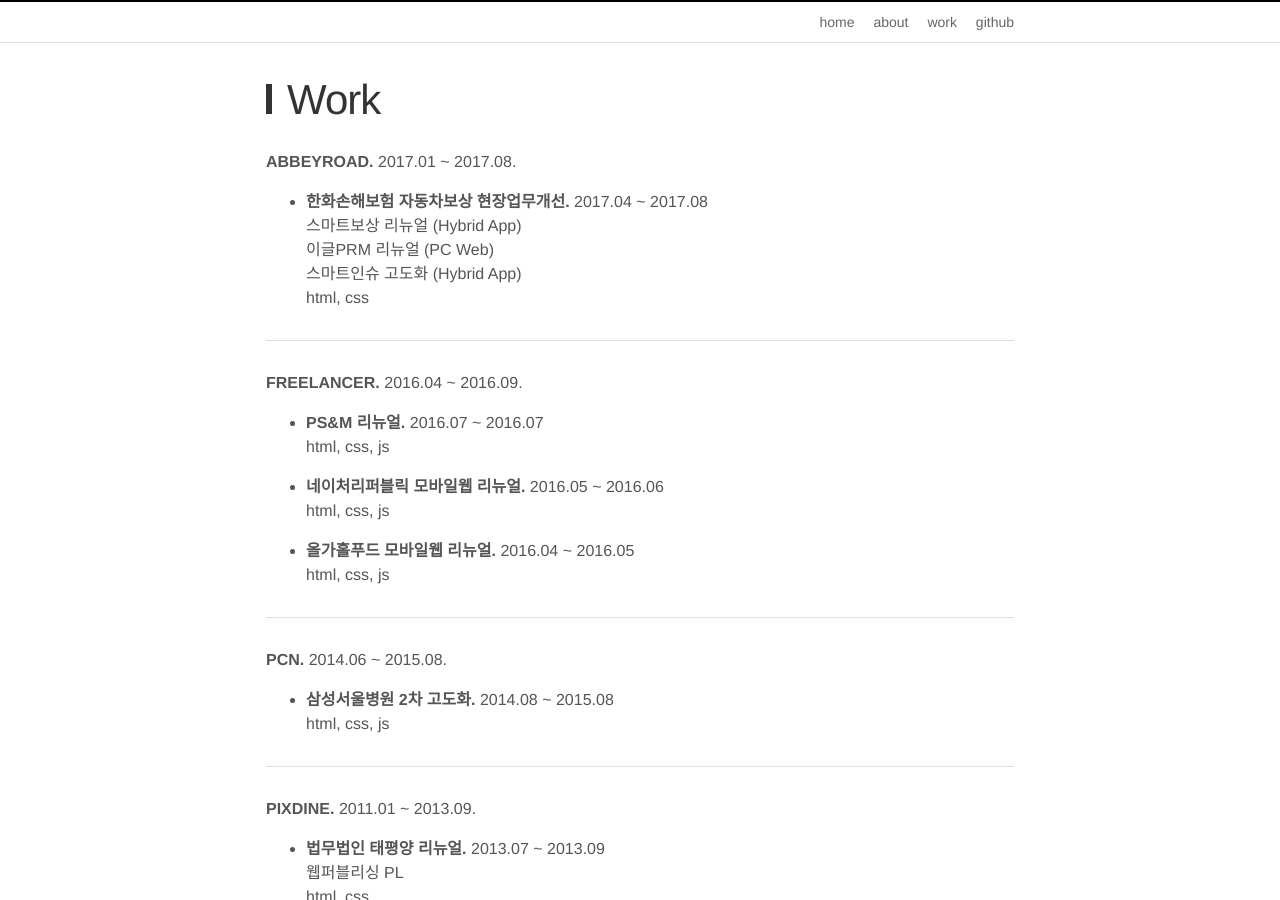
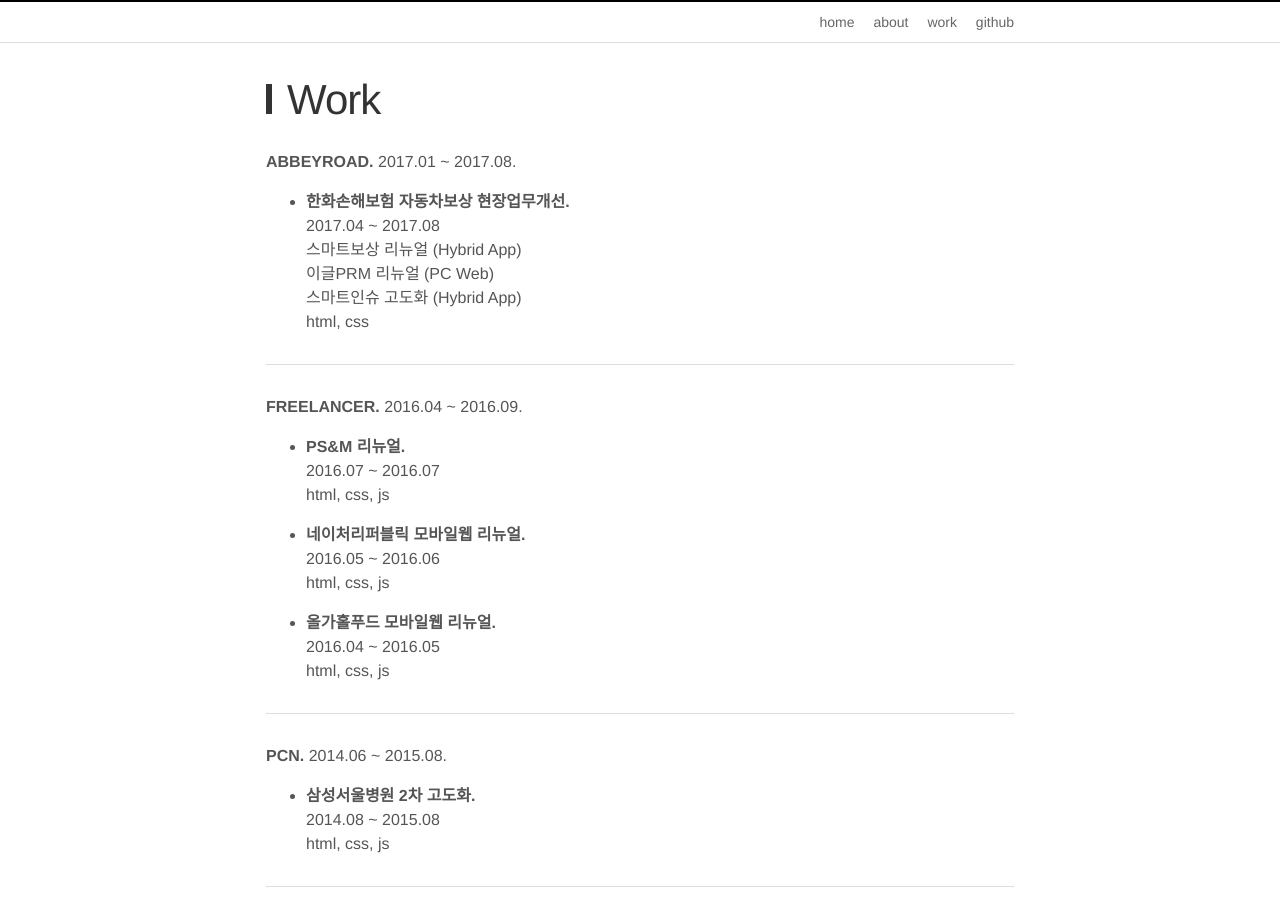
Before and after one commit to imyb/imyb.github.io, a Jekyll site: the page built from work.md, in a window 1280 px wide and 900 px high. Built offline with Jekyll 4.4.1, drawn with Linux system fonts in a browser that asks for light colours.

Commit message:
Update work.md

```diff
--- a/work.md
+++ b/work.md
@@ -8,7 +8,7 @@
 **ABBEYROAD.**
 2017.01 ~ 2017.08.<br>
 
-- **한화손해보험 자동차보상 현장업무개선.**
+- **한화손해보험 자동차보상 현장업무개선.**<br>
   2017.04 ~ 2017.08<br>
   스마트보상 리뉴얼 (Hybrid App)<br>
   이글PRM 리뉴얼 (PC Web)<br>
@@ -22,15 +22,15 @@
 **FREELANCER.**
 2016.04 ~ 2016.09.<br>
 
-- **PS&M 리뉴얼.**
+- **PS&M 리뉴얼.**<br>
   2016.07 ~ 2016.07<br>
   html, css, js<br>
 
-- **네이처리퍼블릭 모바일웹 리뉴얼.**
+- **네이처리퍼블릭 모바일웹 리뉴얼.**<br>
   2016.05 ~ 2016.06<br>
   html, css, js<br>
 
-- **올가홀푸드 모바일웹 리뉴얼.**
+- **올가홀푸드 모바일웹 리뉴얼.**<br>
   2016.04 ~ 2016.05<br>
   html, css, js<br>
 
@@ -41,7 +41,7 @@
 **PCN.**
 2014.06 ~ 2015.08.<br>
 
-- **삼성서울병원 2차 고도화.**
+- **삼성서울병원 2차 고도화.**<br>
   2014.08  ~ 2015.08<br>
   html, css, js<br>
 
@@ -52,29 +52,29 @@
 **PIXDINE.**
 2011.01 ~ 2013.09.<br>
 
-- **법무법인 태평양 리뉴얼.**
+- **법무법인 태평양 리뉴얼.**<br>
   2013.07 ~ 2013.09<br>
   웹퍼블리싱 PL<br>
   html, css<br>
 
-- **삼성SDS mySingle v7 고도화.**
+- **삼성SDS mySingle v7 고도화.**<br>
   2013.02 ~ 2013.06<br>
   html, css<br>
 
-- **AJ렌터카 리뉴얼.**
+- **AJ렌터카 리뉴얼.**<br>
   2012.12 ~ 2013.01<br>
   html, css<br>
 
-- **삼성SDS mySingle v6.5 고도화.**
+- **삼성SDS mySingle v6.5 고도화.**<br>
   2012.02 ~ 2012.06<br>
   html, css<br>
 
-- **삼성SDS 멀티캠퍼스 리뉴얼.**
+- **삼성SDS 멀티캠퍼스 리뉴얼.**<br>
   2011.07 ~ 2011.11<br>
   웹퍼블리싱 PL<br>
   html, css, js<br>
 
-- **한국 코카콜라 리뉴얼.**
+- **한국 코카콜라 리뉴얼.**<br>
   2011.01 ~ 2011.04<br>
   html, css<br>
 
@@ -85,19 +85,19 @@
 **ONNETSOFT.**
 2009.06 ~ 2010.11.<br>
 
-- **한국교직원공제회 리뉴얼.**
+- **한국교직원공제회 리뉴얼.**<br>
   2010.01 ~ 2010.04<br>
   웹퍼블리싱 PL<br>
   웹접근성 인증마크 획득<br>
   html, css, js<br>
 
-- **동서울대학교 리뉴얼.**
+- **동서울대학교 리뉴얼.**<br>
   2009.10 ~ 2010.01<br>
   웹퍼블리싱 PL<br>
   웹접근성 인증마크 획득<br>
   html, css, js<br>
 
-- **한국장애인고용공단 리뉴얼.**
+- **한국장애인고용공단 리뉴얼.**<br>
   2009.06 ~ 2009.08<br>
   웹접근성 인증마크 획득<br>
   html, css<br>
```
